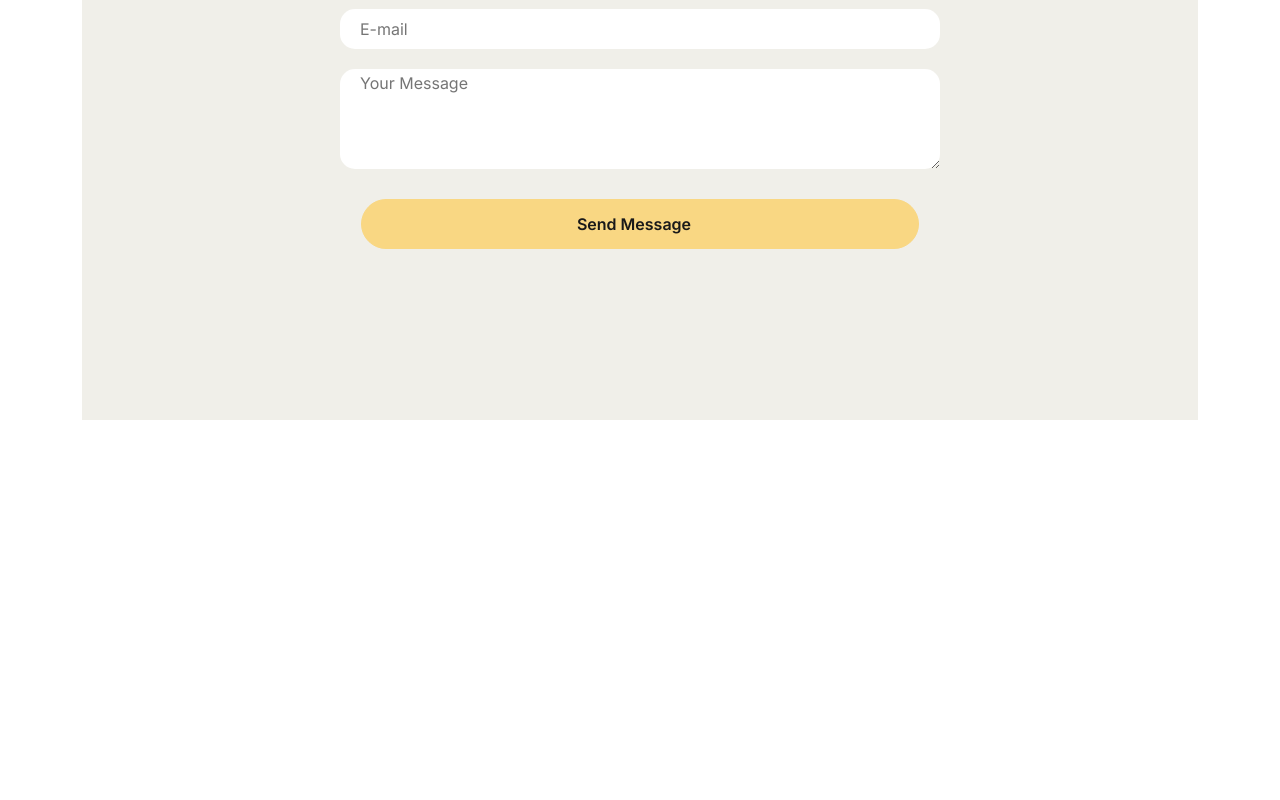
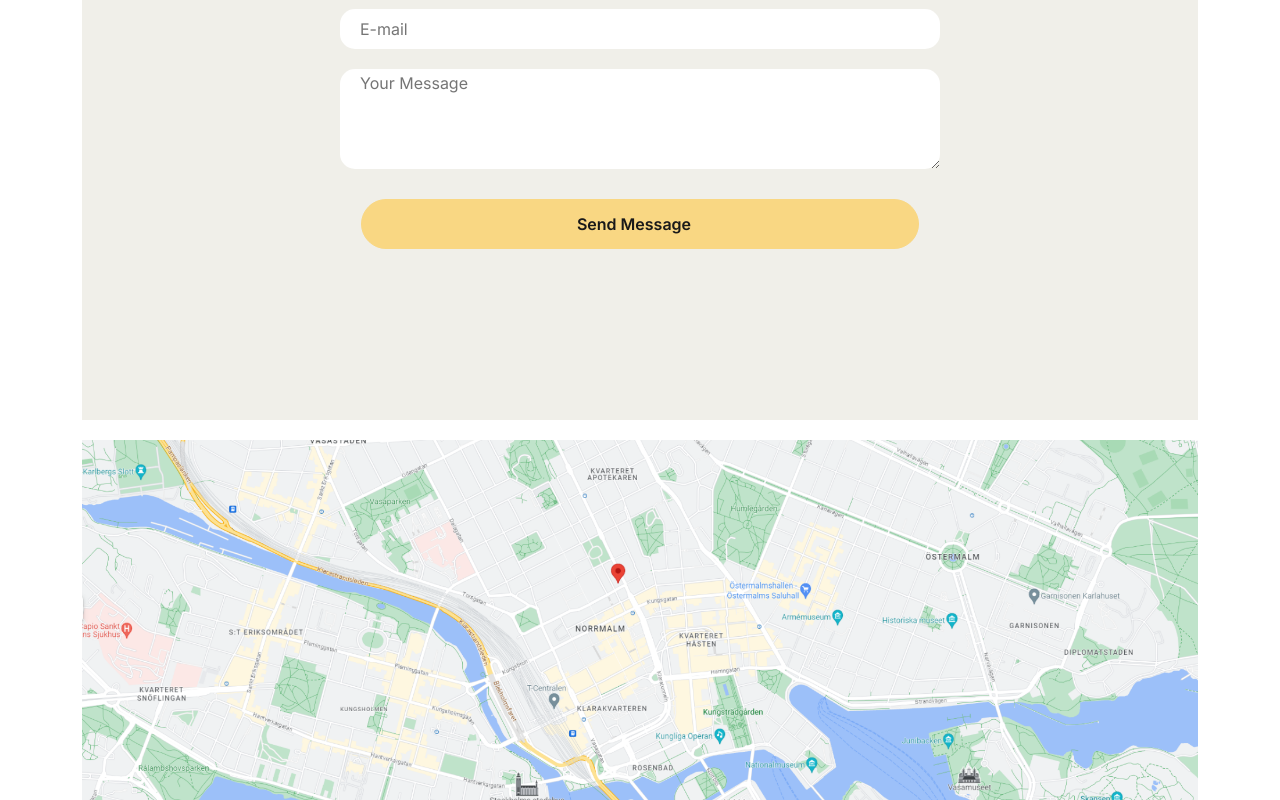
Before and after one commit to Johlundgren/Uppgiftcrito, a React (Vite) app: page /Contact in a window 1280 px wide. Shown: the part 1197-1997 px from the top of the page. Before the commit the page ends 1637 px from the top, so only its background shows below. Built offline with nearby package versions, Linux system fonts and the light colour scheme; some icons are missing.

Commit message:
Map of sthlm

```diff
--- /dev/null
+++ b/src/assets/styles/_Mappicture.scss
@@ -0,0 +1,6 @@
+.map-picture {
+
+    img {
+        width: 100%;
+    }
+}
--- /dev/null
+++ b/src/components/Mappicture.jsx
@@ -0,0 +1,13 @@
+import React from 'react'
+import mappicture from '@images/maprectangle.png'
+import '@styles/_Mappicture.scss'
+
+const Mappicture = () => {
+  return (
+<div className="container map-picture">
+    <img src={mappicture} alt="Map of Stockholm" />
+</div>
+  )
+}
+
+export default Mappicture
--- a/src/views/Contact.jsx
+++ b/src/views/Contact.jsx
@@ -3,6 +3,7 @@ import Header from '@components/Header'
 import Letsconnect from '../components/Letsconnect'
 import Companyinformation from '../components/Companyinformation'
 import Messageform from '../components/Messageform'
+import Mappicture from '../components/Mappicture'
 
 const Contact = () => {
   return (
@@ -11,6 +12,7 @@ const Contact = () => {
     <Letsconnect />
     <Companyinformation />
     <Messageform />
+    <Mappicture />
     </>
   )
 }
```
Also changed, not shown: src/assets/images/maprectangle.png (added).
